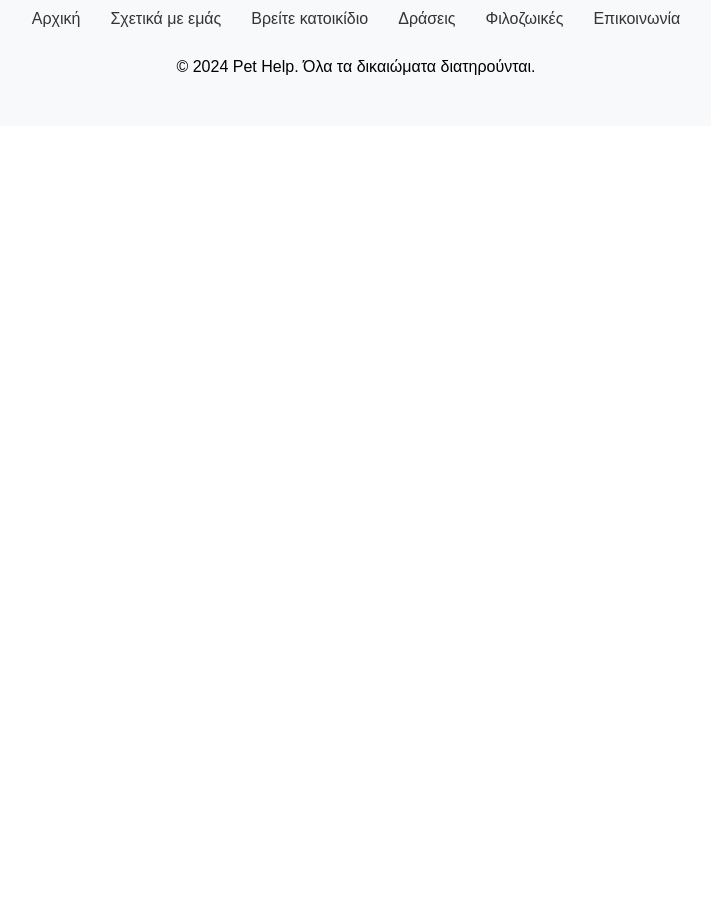
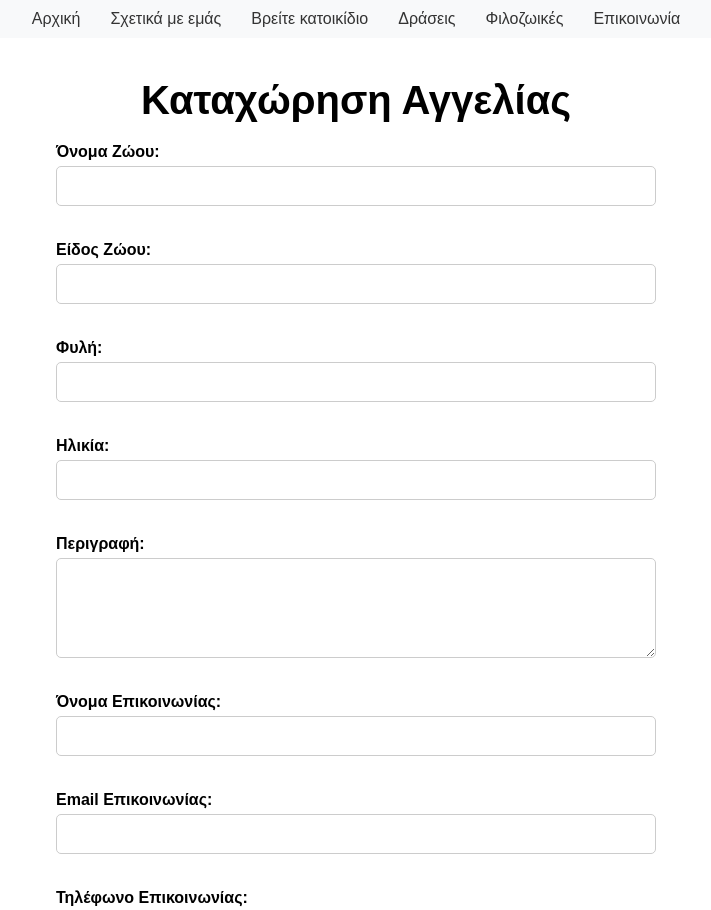
Before and after one commit to Minakoss/Help-Animals, a React (Create React App) app: page /adoptionform in a window 1280 px wide. Shown: the top 910 px of the page, without its empty margins (284-995 px from the left). Before the commit the page ends 800 px from the top, so only its background shows below. Built offline with nearby package versions, Linux system fonts and the light colour scheme.

Commit message:
update connect contact form

```diff
--- a/src/App.js
+++ b/src/App.js
@@ -9,6 +9,7 @@ import Contact from "./pages/Contact";
 import Actions from "./pages/Actions";
 import Adoption from "./pages/Adoption";
 import Filozoikes from "./pages/Filozoikes";
+import AdoptionForm from "./pages/AdoptionForm";
 
 import "./App.css";
 
@@ -32,6 +33,7 @@ function App() {
           <Route path="/actions" element={<Actions />} />
           <Route path="/adoption" element={<Adoption />} />
           <Route path="/filozoikies" element={<Filozoikes />} />
+          <Route path="/adoptionform" element={<AdoptionForm />} />
         </Routes>
         <Footer />
       </div>
--- a/src/components/Navbar.js
+++ b/src/components/Navbar.js
@@ -15,10 +15,10 @@ const Navbar = () => {
           <Link to="/adoption">Βρείτε κατοικίδιο</Link>
         </li>
         <li>
-          <Link to="/actions">Δράσεις</Link> {/* Νέα διαδρομή */}
+          <Link to="/actions">Δράσεις</Link>
         </li>
         <li>
-          <Link to="/filozoikes">Φιλοζωικές</Link> {/* Νέα διαδρομή */}
+          <Link to="/filozoikes">Φιλοζωικές</Link>
         </li>
         <li>
           <Link to="/contact">Επικοινωνία</Link>
--- a/src/pages/Adoption.js
+++ b/src/pages/Adoption.js
@@ -1,7 +1,14 @@
 import React from "react";
+import { useNavigate } from "react-router-dom";
 import "./Adoption.css";
 
 const Adoption = () => {
+  const navigate = useNavigate(); // Χρησιμοποιούμε το useNavigate για πλοήγηση
+
+  const handlePostAdClick = () => {
+    navigate("/adoptionform"); // Η διαδρομή για τη φόρμα υιοθεσίας
+  };
+
   return (
     <section className="adoption-services">
       <h2>Υιοθεσία Κατοικιδίων</h2>
@@ -319,7 +326,9 @@ const Adoption = () => {
       </div>
       {/* Κουμπί Καταχώρησης Αγγελίας */}
       <div className="ad-button-container">
-        <button className="ad-post-button">Καταχώρηση Αγγελίας</button>
+        <button className="ad-post-button" onClick={handlePostAdClick}>
+          Καταχώρηση Αγγελίας
+        </button>
       </div>
     </section>
   );
--- /dev/null
+++ b/src/pages/AdoptionForm.css
@@ -0,0 +1,55 @@
+.adoption-form-section {
+  text-align: center;
+  padding: 40px;
+}
+
+.adoption-form {
+  max-width: 600px;
+  margin: 0 auto;
+  display: flex;
+  flex-direction: column;
+  gap: 20px;
+}
+
+.adoption-form h2 {
+  font-size: 2.5rem;
+  margin-bottom: 20px;
+}
+
+.form-group {
+  display: flex;
+  flex-direction: column;
+  text-align: left;
+}
+
+.form-group label {
+  margin-bottom: 5px;
+  font-weight: bold;
+}
+
+.form-group input,
+.form-group textarea {
+  padding: 10px;
+  font-size: 1rem;
+  border: 1px solid #ccc;
+  border-radius: 5px;
+}
+
+.form-group textarea {
+  height: 100px;
+}
+
+.submit-button {
+  background-color: #007bff;
+  color: white;
+  padding: 10px 20px;
+  font-size: 1.2rem;
+  border: none;
+  border-radius: 5px;
+  cursor: pointer;
+  transition: background-color 0.3s ease;
+}
+
+.submit-button:hover {
+  background-color: #0056b3;
+}
--- /dev/null
+++ b/src/pages/AdoptionForm.js
@@ -0,0 +1,130 @@
+import React, { useState } from "react";
+import "./AdoptionForm.css";
+
+const AdoptionForm = () => {
+  const [formData, setFormData] = useState({
+    petName: "",
+    species: "",
+    breed: "",
+    age: "",
+    description: "",
+    contactName: "",
+    contactEmail: "",
+    contactPhone: "",
+  });
+
+  // Handler for form field changes
+  const handleChange = (e) => {
+    const { name, value } = e.target;
+    setFormData((prevData) => ({
+      ...prevData,
+      [name]: value,
+    }));
+  };
+
+  // Handler for form submission
+  const handleSubmit = (e) => {
+    e.preventDefault();
+    console.log(formData); // Εδώ μπορείς να στείλεις τα δεδομένα σε έναν server ή να τα διαχειριστείς όπως χρειάζεται
+  };
+
+  return (
+    <section className="adoption-form-section">
+      <h2>Καταχώρηση Αγγελίας</h2>
+      <form className="adoption-form" onSubmit={handleSubmit}>
+        <div className="form-group">
+          <label htmlFor="petName">Όνομα Ζώου:</label>
+          <input
+            type="text"
+            id="petName"
+            name="petName"
+            value={formData.petName}
+            onChange={handleChange}
+            required
+          />
+        </div>
+        <div className="form-group">
+          <label htmlFor="species">Είδος Ζώου:</label>
+          <input
+            type="text"
+            id="species"
+            name="species"
+            value={formData.species}
+            onChange={handleChange}
+            required
+          />
+        </div>
+        <div className="form-group">
+          <label htmlFor="breed">Φυλή:</label>
+          <input
+            type="text"
+            id="breed"
+            name="breed"
+            value={formData.breed}
+            onChange={handleChange}
+            required
+          />
+        </div>
+        <div className="form-group">
+          <label htmlFor="age">Ηλικία:</label>
+          <input
+            type="number"
+            id="age"
+            name="age"
+            value={formData.age}
+            onChange={handleChange}
+            required
+          />
+        </div>
+        <div className="form-group">
+          <label htmlFor="description">Περιγραφή:</label>
+          <textarea
+            id="description"
+            name="description"
+            value={formData.description}
+            onChange={handleChange}
+            required
+          />
+        </div>
+        <div className="form-group">
+          <label htmlFor="contactName">Όνομα Επικοινωνίας:</label>
+          <input
+            type="text"
+            id="contactName"
+            name="contactName"
+            value={formData.contactName}
+            onChange={handleChange}
+            required
+          />
+        </div>
+        <div className="form-group">
+          <label htmlFor="contactEmail">Email Επικοινωνίας:</label>
+          <input
+            type="email"
+            id="contactEmail"
+            name="contactEmail"
+            value={formData.contactEmail}
+            onChange={handleChange}
+            required
+          />
+        </div>
+        <div className="form-group">
+          <label htmlFor="contactPhone">Τηλέφωνο Επικοινωνίας:</label>
+          <input
+            type="tel"
+            id="contactPhone"
+            name="contactPhone"
+            value={formData.contactPhone}
+            onChange={handleChange}
+            required
+          />
+        </div>
+        <button type="submit" className="submit-button">
+          Καταχώρηση Αγγελίας
+        </button>
+      </form>
+    </section>
+  );
+};
+
+export default AdoptionForm;
```
